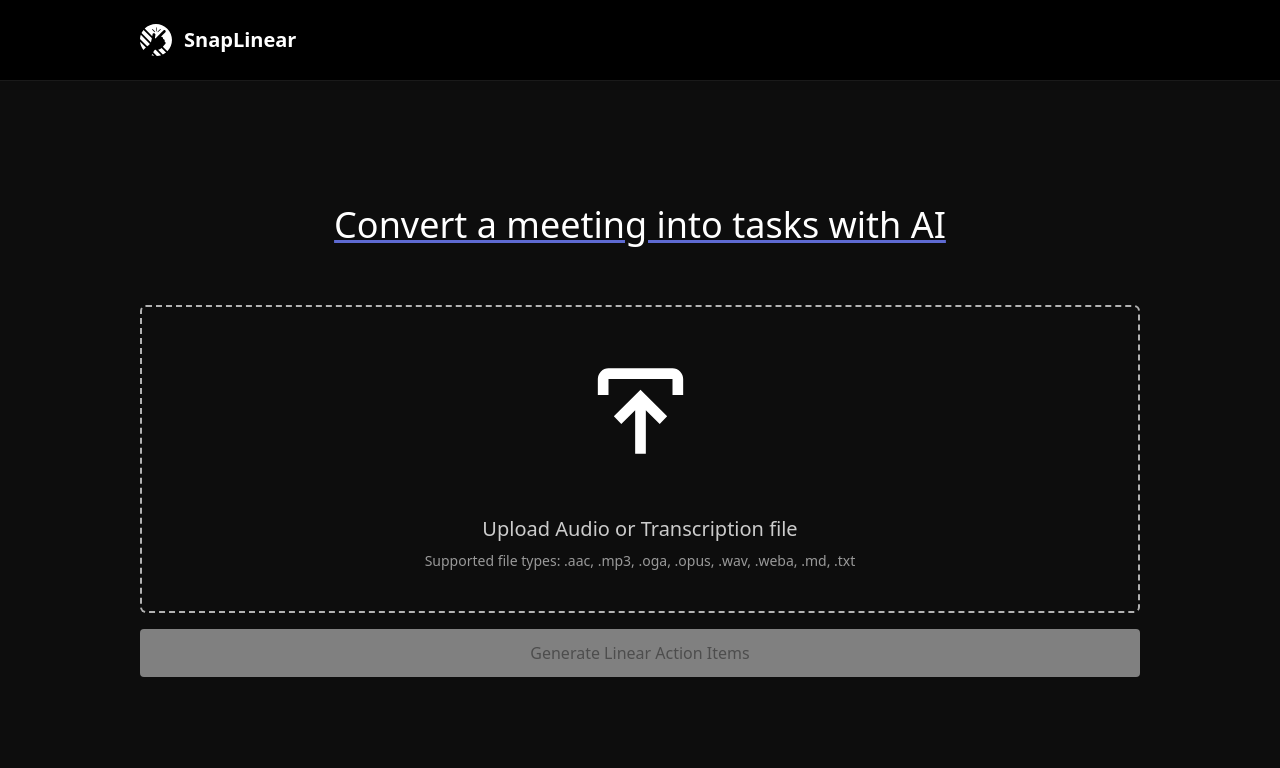
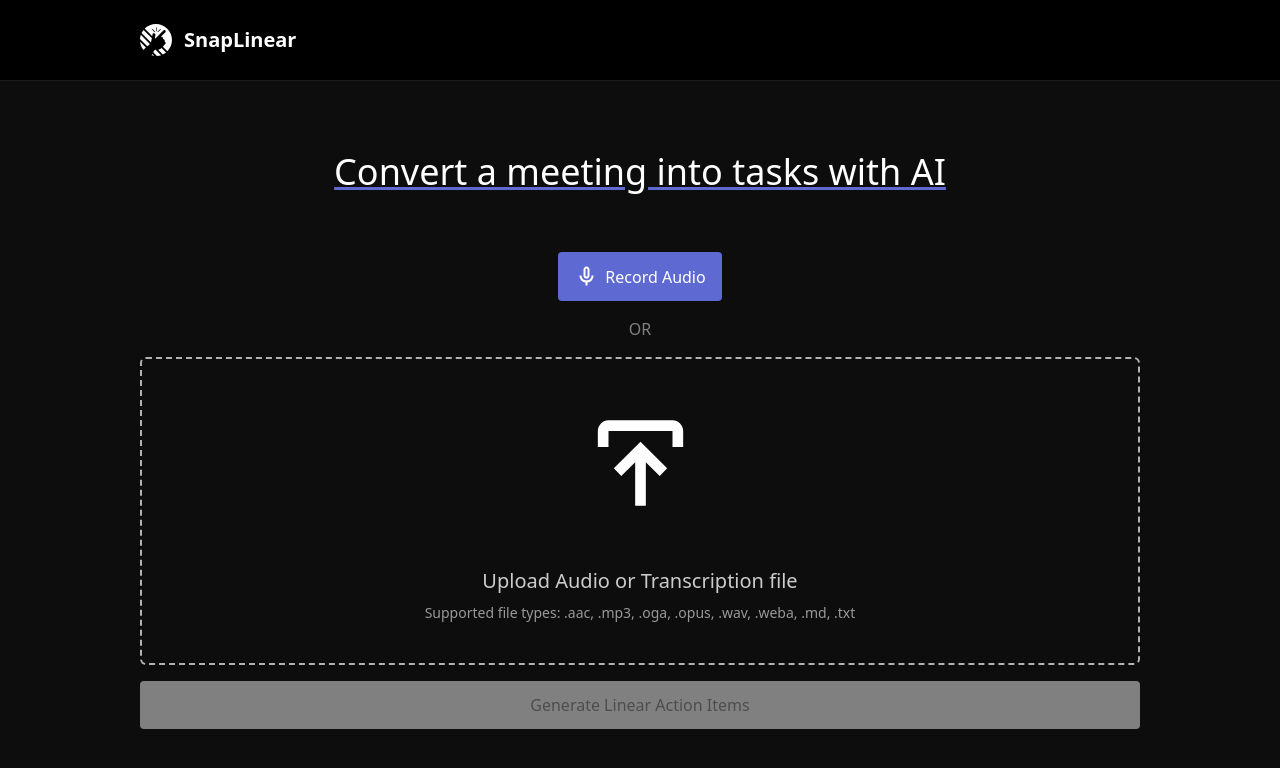
Before and after one commit to buildwithlayer/SnapTask, a React (Vite) app in the folder client/: page / in a window 1280 px wide. Shown: the top 768 px of the page. Built offline with nearby package versions, Linux system fonts and the light colour scheme.

Commit message:
Audio recording

```diff
--- a/client/src/FileUpload.tsx
+++ b/client/src/FileUpload.tsx
@@ -1,4 +1,4 @@
-import { useState } from "react";
+import { useEffect, useState } from "react";
 import {
   type FileRejection,
   type FileWithPath,
@@ -9,11 +9,22 @@ import toast from "react-hot-toast";
 import { useFileContext } from "./contexts/FileContext";
 import UploadIcon from "./assets/upload.svg?react";
 import CloseIcon from "./assets/close.svg?react";
+import MicrophoneIcon from "./assets/microphone.svg?react";
+import StopRecordingIcon from "./assets/stop-recording.svg?react";
 
 function FileUpload() {
   const { setFile } = useFileContext();
 
+  const browserSupportsRecording = Boolean(
+    navigator.mediaDevices && navigator.mediaDevices.getUserMedia
+  );
+
   const [localFile, setLocalFile] = useState<FileWithPath>();
+  const [recording, setRecording] = useState<boolean>(false);
+  const [elapsedTime, setElapsedTime] = useState<number>(0);
+  const [mediaRecorder, setMediaRecorder] = useState<MediaRecorder | null>(
+    null
+  );
 
   const { getInputProps, getRootProps, isDragActive } = useDropzone({
     accept: {
@@ -36,7 +47,7 @@ function FileUpload() {
       }
       setLocalFile(acceptedFiles[0]);
     },
-    disabled: localFile !== undefined,
+    disabled: localFile !== undefined || recording,
   });
 
   function handleSubmitTranscript() {
@@ -44,17 +55,102 @@ function FileUpload() {
     setFile(localFile);
   }
 
+  async function handleRecord() {
+    if (!browserSupportsRecording) {
+      toast.error("Your browser does not support audio recording.");
+      return;
+    }
+
+    const stream = await navigator.mediaDevices.getDisplayMedia({
+      video: {
+        displaySurface: "monitor",
+      },
+      audio: {
+        // @ts-ignore
+        suppressLocalAudioPlayback: false,
+      },
+      systemAudio: "include",
+      surfaceSwitching: "include",
+    });
+
+    const mediaRecorder = new MediaRecorder(stream);
+
+    mediaRecorder.ondataavailable = (event) => {
+      const audioBlob = event.data;
+      const audioFile = new File([audioBlob], "recorded-audio.weba", {
+        type: "audio/weba",
+      });
+      setLocalFile(audioFile);
+      toast.success("Audio recorded successfully!");
+    };
+
+    setMediaRecorder(mediaRecorder);
+    setRecording(true);
+    mediaRecorder.start();
+  }
+
+  async function handleStopRecording() {
+    if (mediaRecorder) {
+      mediaRecorder.stop();
+      setRecording(false);
+      setMediaRecorder(null);
+    }
+  }
+
+  useEffect(() => {
+    let timer: NodeJS.Timeout | null = null;
+
+    if (recording) {
+      timer = setInterval(() => {
+        setElapsedTime((prev) => prev + 1);
+      }, 1000);
+    } else {
+      setElapsedTime(0);
+    }
+
+    return () => {
+      if (timer) {
+        clearInterval(timer);
+      }
+    };
+  }, [recording]);
+
   return (
     <div className="w-full h-full flex justify-center items-center px-4">
       <div className="max-w-content-max-width w-full h-full flex flex-col items-center justify-center gap-15 text-center">
         <h1 className="text-4xl underline decoration-primary">
           Convert a meeting into tasks with AI
         </h1>
-        <div className="w-full flex flex-col gap-4">
+        <div className="w-full flex flex-col items-center gap-4">
+          {browserSupportsRecording && (
+            <>
+              <Button
+                additionalClasses="!gap-1.5 !py-3 w-fit"
+                onClick={recording ? handleStopRecording : handleRecord}
+              >
+                {recording ? (
+                  <>
+                    <StopRecordingIcon fill="white" />
+                    <span>Recording</span>
+                    <span className="ml-2 text-gray-200">
+                      {String(Math.floor(elapsedTime / 60)).padStart(2, "0")}:
+                      {String(elapsedTime % 60).padStart(2, "0")}
+                    </span>
+                  </>
+                ) : (
+                  <>
+                    <MicrophoneIcon fill="white" />
+                    <span>Record Audio</span>
+                  </>
+                )}
+              </Button>
+              <p className="text-gray-500">OR</p>
+            </>
+          )}
           <div
             {...getRootProps()}
             className={`w-full p-10 flex flex-col items-center gap-10 border-2 border-dashed border-gray-300 rounded-md transition-all duration-100 ${
-              !localFile && "hover:bg-gray-800 cursor-pointer"
+              !localFile && !recording && "hover:bg-gray-800 cursor-pointer"
             }`}
           >
             <input {...getInputProps()} />
--- a/client/src/contexts/McpContext.tsx
+++ b/client/src/contexts/McpContext.tsx
@@ -14,7 +14,8 @@ const McpContext = createContext<McpContextType>({});
 export const McpProvider = ({ children }: { children: ReactNode }) => {
   const { callTool, state, tools, error, retry, authenticate } = useMcp({
     autoReconnect: true,
-    callbackUrl: import.meta.env.VITE_CALLBACK_URL,
+    // callbackUrl: import.meta.env.VITE_CALLBACK_URL,
+    callbackUrl: "https://1b03-185-199-103-83.ngrok-free.app/oauth/callback",
     clientName: "SnapLinear",
     url: "https://mcp.linear.app/sse",
   });
--- a/client/vite.config.ts
+++ b/client/vite.config.ts
@@ -16,5 +16,6 @@ export default defineConfig({
         target: "http://localhost:3001",
       },
     },
+    allowedHosts: ["1b03-185-199-103-83.ngrok-free.app"],
   },
 });
```
Also changed, not shown: client/src/assets/microphone.svg (added), client/src/assets/stop-recording.svg (added).
